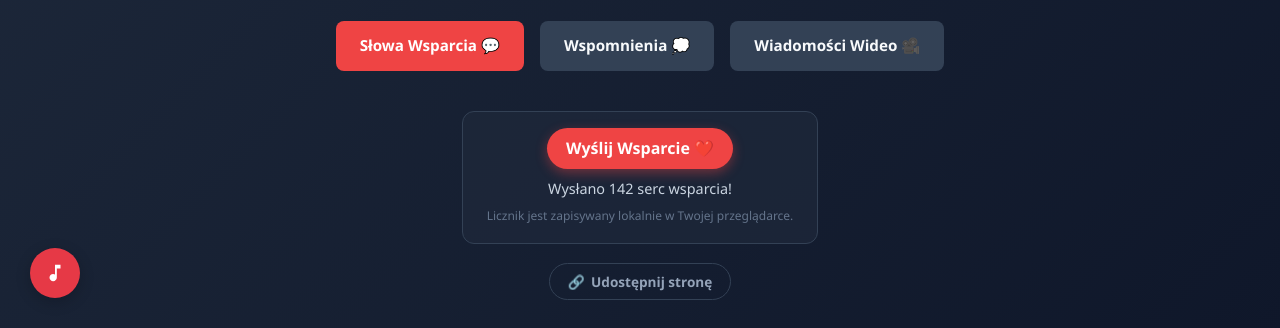
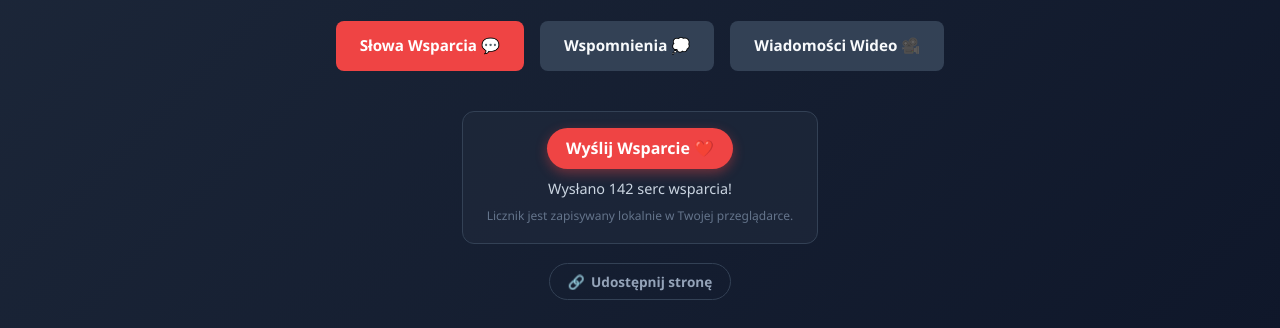
Before and after one commit to amajd9323-sketch/captain-kaja, a plain HTML site: page index.html in a window 1280 px wide. Shown: the part 472-800 px from the top of the page. Drawn offline with Linux system fonts and the light colour scheme.

Commit message:
Update index.html

```diff
--- a/index.html
+++ b/index.html
@@ -63,33 +63,8 @@
 
 
 
-        /* --- 2. CSS Music Player --- */
-.music-btn {
-    position: fixed;
-    bottom: 30px;
-    left: 30px;
-    width: 50px;
-    height: 50px;
-    background: #e63946;
-    color: white;
-    border: none;
-    border-radius: 50%;
-    cursor: pointer;
-    display: flex;
-    align-items: center;
-    justify-content: center;
-    font-size: 1.2rem;
-    box-shadow: 0 4px 15px rgba(0,0,0,0.2);
-    z-index: 1000;
-    transition: transform 0.3s ease;
-}
-.music-btn:hover { transform: scale(1.1); }
-.music-btn.playing { animation: pulse 1.5s infinite; }
-@keyframes pulse {
-    0% { box-shadow: 0 0 0 0 rgba(230, 57, 70, 0.7); }
-    70% { box-shadow: 0 0 0 15px rgba(230, 57, 70, 0); }
-    100% { box-shadow: 0 0 0 0 rgba(230, 57, 70, 0); }
-}
+
+
 
 /* --- 1. CSS Preloader --- */
 #preloader {
@@ -896,7 +871,6 @@
 
 <body>
 
-<audio id="bgMusic" loop src="woda.mp3"></audio>
 
 <!-- --- 3. HTML Particles (ضعه بعد <body> مباشرة) --- -->
 <canvas id="particle-canvas"></canvas>
@@ -1640,12 +1614,6 @@ window.addEventListener('scroll', () => {
             }
         });
     </script>
-<audio id="bgMusic" loop src="woda.mp3"></audio>
-
-<button class="music-btn" id="musicToggleBtn" onclick="toggleMusic()">
-    <svg id="musicIcon" width="22" height="22" viewBox="0 0 24 24" fill="white">
-        <path d="M12 3v10.55c-.59-.34-1.27-.55-2-.55-2.21 0-4 1.79-4 4s1.79 4 4 4 4-1.79 4-4V7h4V3h-6z"/>
-    </svg>
-</button>
+
 </body>
 </html>
```
